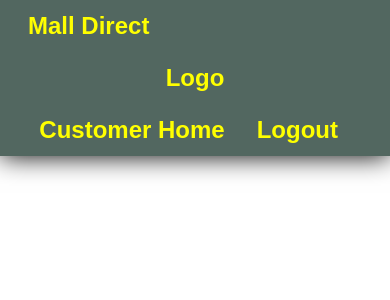
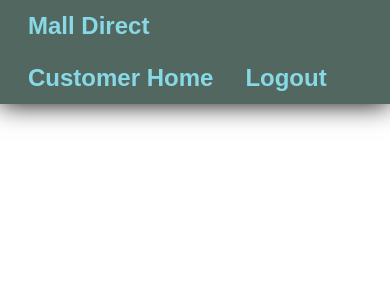
Before and after one commit to knharman/mall-directory, a React (Create React App) app in the folder client/: page / in a window 390 px wide. Shown: the top 300 px of the page. Built offline with nearby package versions, Linux system fonts and the light colour scheme.

Commit message:
updated navigation bar & styling

```diff
--- a/client/src/App.js
+++ b/client/src/App.js
@@ -1,7 +1,7 @@
 import './App.css';
 import CustomerHome from './pages/CustomerHome';
-import ContactUs from './pages/ContactUs';
-import DeveloperLogin from './pages/DeveloperLogin';
+// import ContactUs from './pages/ContactUs';
+// import DeveloperLogin from './pages/DeveloperLogin';
 
 function App() {
   return (
--- a/client/src/components/NavBar/index.js
+++ b/client/src/components/NavBar/index.js
@@ -1,21 +1,44 @@
 import React, { useState } from "react";
-import { Container, Navbar, Nav, Row, Col } from "react-bootstrap";
+import Auth from '../../utils/auth';
+import { Container, Navbar, Nav, Row, Col, NavDropdown } from "react-bootstrap";
+import 'bootstrap/dist/css/bootstrap.min.css';
 import './style.css';
 import '../../index.css';
-import Auth from '../../utils/auth';
-import 'bootstrap/dist/css/bootstrap.min.css';
 
 const AppNavbar = () => {
     const yes = true
+    const customer = 'nav-title'
     return (
         <>
+            {/* <Navbar bg="light" expand="lg">
+                <Container>
+                    <Navbar.Brand href="#home">React-Bootstrap</Navbar.Brand>
+                    <Navbar.Toggle aria-controls="basic-navbar-nav" />
+                    <Navbar.Collapse id="basic-navbar-nav">
+                        <Nav className="me-auto">
+                            <Nav.Link href="#home">Home</Nav.Link>
+                            <Nav.Link href="#link">Link</Nav.Link>
+                            <NavDropdown title="Dropdown" id="basic-nav-dropdown">
+                                <NavDropdown.Item href="#action/3.1">Action</NavDropdown.Item>
+                                <NavDropdown.Item href="#action/3.2">Another action</NavDropdown.Item>
+                                <NavDropdown.Item href="#action/3.3">Something</NavDropdown.Item>
+                                <NavDropdown.Divider />
+                                <NavDropdown.Item href="#action/3.4">Separated link</NavDropdown.Item>
+                            </NavDropdown>
+                        </Nav>
+                    </Navbar.Collapse>
+                </Container>
+            </Navbar> */}
+
             <Container className="nav-bar" fluid>
                 <Row lg={12} className="nav-row">
-                    <Col md={4}><Nav.Link href="/" className="nav-title">Mall Direct</Nav.Link></Col>
-                    <Col md={4} ><Nav.Link className="text-center nav-title">Logo</Nav.Link></Col>
-                    <Col md={4}>
+                    <Col md={6}><Nav.Link href="/" className={customer}>Mall Direct</Nav.Link></Col>
+                    {/* <Col md={4}><Nav.Link className="text-center text-left nav-title">Logo</Nav.Link></Col> */}
+                    <Col md={6}>
                         <Nav className="container-fluid">
-                            <Nav.Link href="/" className="ms-auto  nav-title">Customer Home</Nav.Link>
+                            {yes ? (
+                                <Nav.Link href="/" className="ms-auto margin-none nav-title">Customer Home</Nav.Link>
+                            ) : ''}
                             {yes ? (
                                 <Nav.Link onClick={Auth.logout} className="nav-title">Logout</Nav.Link>
                             ) : ''}
@@ -24,7 +47,6 @@ const AppNavbar = () => {
                 </Row>
             </Container>
 
-
         </>
     )
 }
--- a/client/src/components/NavBar/style.css
+++ b/client/src/components/NavBar/style.css
@@ -25,11 +25,17 @@
     font-weight: bolder;
 }
 
-@media (max-width: 648px) {
+@media (max-width: 768px) {
+    .margin-none{
+        margin-left: 0px !important;
+    }
+    .text-left {
+        text-align: left !important;
+    }
+}
+
+@media (max-width: 348px) {
     .nav-row {
         display: inline;
     }
-    .nav-title {
-        color: yellow !important;
-    }
 }
```
